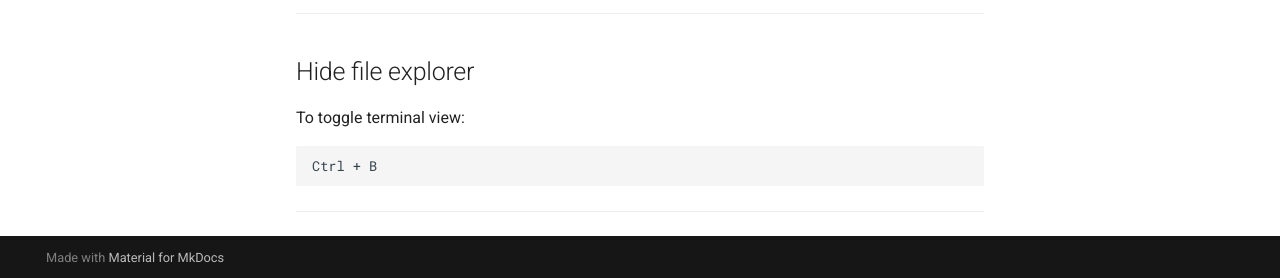
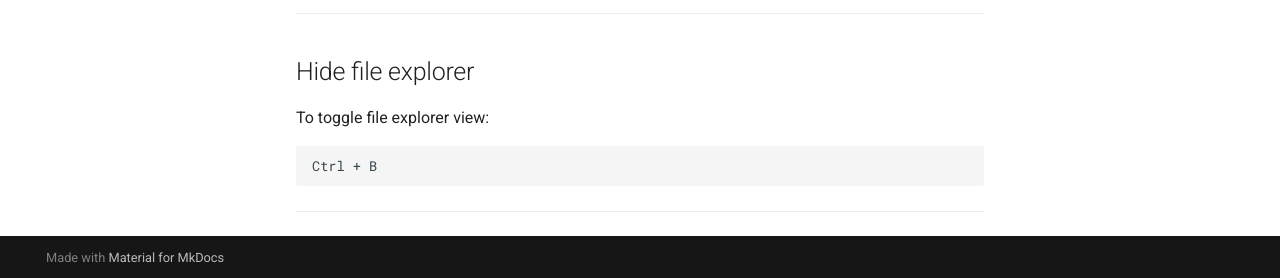
Before and after one commit to oldu73/doc, an MkDocs documentation site: the page built from docs/vscode/vscode.md, in a window 1280 px wide and 900 px high, scrolled down 2774 px. Shown: the part 619-897 px from the top of the window. Built offline with MkDocs 1.6.1 and Material for MkDocs 9.7.7, drawn with Linux system fonts in a browser that asks for light colours.

Commit message:
vscode shortcut to toggle view for terminal and file explorer fix

````diff
--- a/docs/vscode/vscode.md
+++ b/docs/vscode/vscode.md
@@ -151,7 +151,7 @@ Ctrl + J
 
 ## Hide file explorer
 
-To toggle terminal view:
+To toggle file explorer view:
 
 ```txt
 Ctrl + B
````
